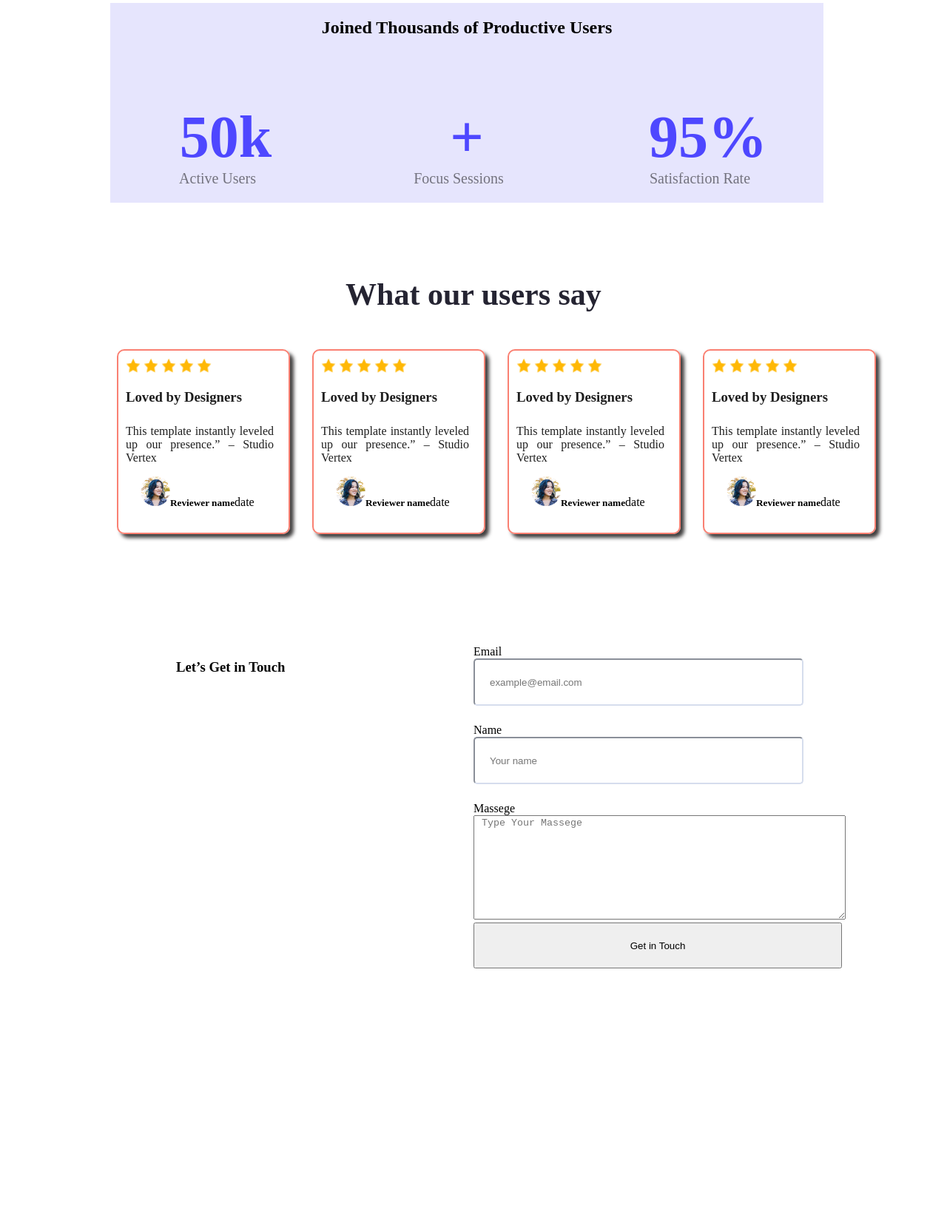
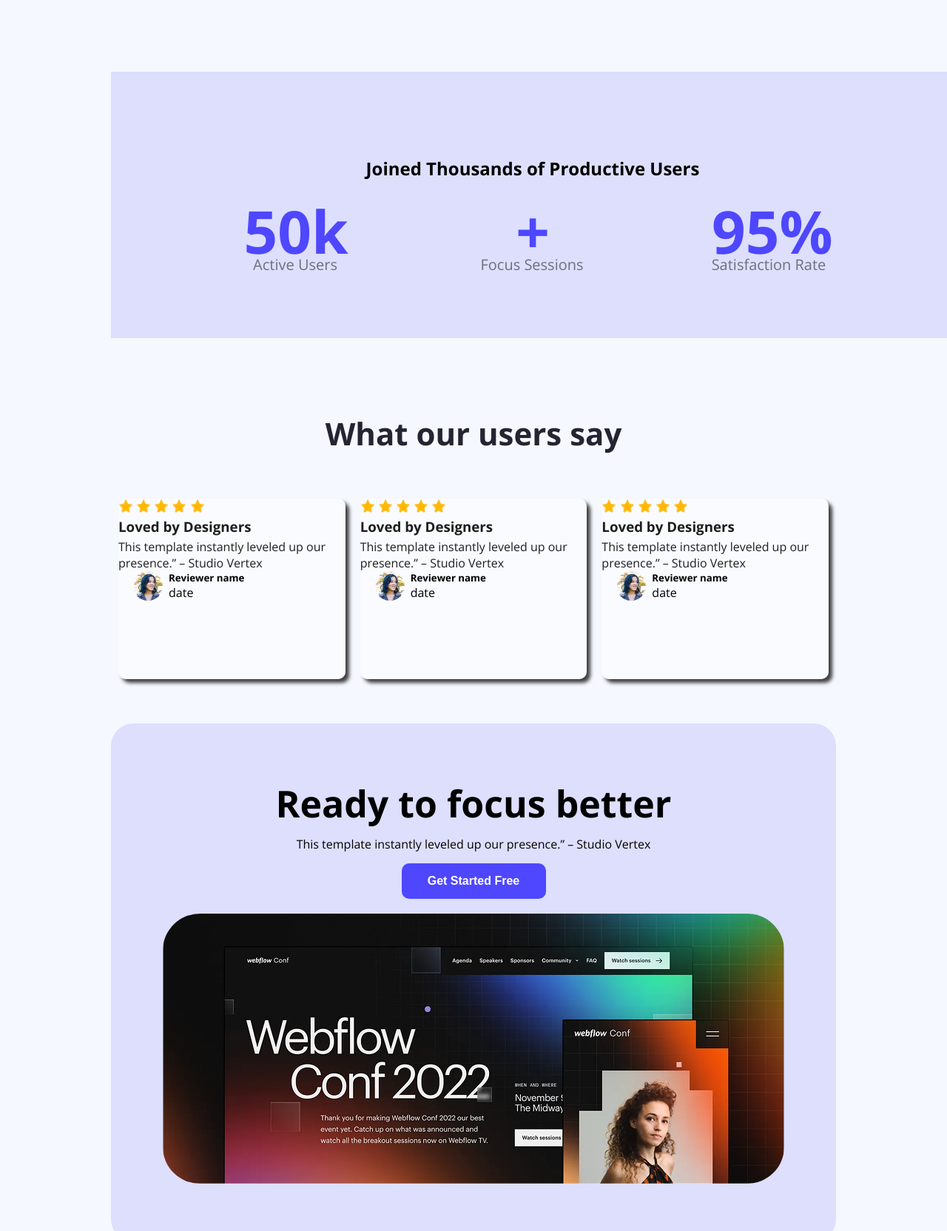
Before and after one commit to billalHossain-byte/fast-assignment, a plain HTML site: page index.html in a window 1280 px wide. Shown: the part 1136-2800 px from the top of the page at 74% size. Before the commit the page ends 2603 px from the top, so only its background shows below. Drawn offline with nearby package versions, Linux system fonts and the light colour scheme.

Commit message:
third commit

```diff
--- a/index.css
+++ b/index.css
@@ -1,22 +1,33 @@
 
 
 
-/* *body{
-    margin: 50px;
-    padding: 50px; */
+.open-sans-normal {
+  font-family: "Open Sans", sans-serif;
+  font-optical-sizing: auto;
+  font-style: normal;
+  font-variation-settings:
+    "wdth" 100;
+}
+
+*{
+    margin: 0;
+    padding: 0;
+    box-sizing: border-box;
+
+    /* background-color: bisque; */
+
+}
+
+body{
+    background-color: #F5F8FF;
+}
 
 header{
-    background-image: url('../Assets/Hero-bg.png');
-    height: 600px;
+    background-image: url('./Assets/Hero-bg.png');
+    height: 700px;
     width: 100%;
     background-position:0%;
-}
-
-.inter-uniquifier {
-  font-family:"Inter", sans-serif;
-  font-optical-sizing: auto;
-  font-weight:<weight>;
-  font-style:normal;
+    justify-content: center;
 }
 
 .logo-head{
@@ -27,6 +38,7 @@ header{
     align-items: center;
     margin-left: 150px;
     margin-right: 150px;
+    padding: 10px;
 }
 .logo-title{
     color: rgba(78, 71, 255, 1);
@@ -42,16 +54,14 @@ header{
     padding: 18px 36px;
     border-radius: 10px;
 }
-
 .banner{
     display: flex;
     justify-content: center;
     align-items:center ;
-
+    padding-top: 05%;
 }
 .bannar-content{
     width: 950px;
-    /* height: 237px; */
     font-size: 65px;
     font-weight: bold;
     text-align: center;
@@ -60,6 +70,7 @@ header{
 .button{
     display: flex;
     justify-content: center;
+    padding-top: 30px;
 
 }
 .stay-focused-button{
@@ -79,38 +90,53 @@ header{
 /* section  */
 .section-01{
     display: flex;
-    justify-content:space-around;
+    /* justify-content:space-around; */
     align-items: center;
+    justify-content: space-between;
     gap: 50;
     margin-left: 141px;
     margin-right: 159px;
     padding-top: 100px;
-
 }
 .acton-title{
     font-weight: bold;
     font-size: 42px;
     color:#252432;
+    padding: 10px;
+    width: 517px;
+    height: 49px;
 }
 .section-2{
     display:flex;
-    justify-content:center;
+    justify-content:space-around;
+    align-items: center;
+    width: 1140px;
+    height: 360px;
+    background-color: rgba(14, 7, 232, 0.100);
     margin-top: 100px;
-    text-align: center;
-    margin-left: 141px;
-    margin-right: 159px;
-    background-color: rgba(14, 7, 232, 0.100);
-
+    margin-left: 150px;
+    margin-right: 150px;
 }
 
+.element{
+    display: flex;
+    align-items: center;
+    justify-items: center;
+    justify-content: space-between;
+    padding-top: 10px;
+}
 .user-section{
         text-align: center;
         margin-top: 0%;
         padding-top: 0%;
 }
+
+
 .action-discription{
-    font-size: 30px;
-    line-height: 30px;
+    font-size: 24px;
+    padding: 36px 12px;
+    height:60px;
+    width: 517px;
 }
 .btn-primary{
     background-color:rgba(78, 71, 255, 1);
@@ -122,12 +148,18 @@ header{
     height: 48px;
     width: 229px;
     align-items: center;
-    justify-content: center;
+    /* justify-content: center; */
+    padding: 10px;
+    margin-top: 60px;
+
+
+
 }
 .action-profile{
     border-radius: 45px;
     width: 403px;
     height: 328px;
+    /* padding: 878px 195px; */
 }
 
 .element{
@@ -150,10 +182,13 @@ header{
 }
 .for-paragraph{
     font-size: 20px;
-    width: 146px;
+    width: 160px;
     height: 24px;
     color: rgba(0, 0, 0, 0.5);
+    padding-top: 70px;
 }
+
+/* .What-our-users-say */
 
 .What-our-users-say{
     margin-top: 100px;
@@ -162,16 +197,20 @@ header{
     font-size: 42px;
     color: rgba(37, 36, 50, 1);
 }
-
 .Card-container{
-    width: 300px;
-    border: 2px solid salmon;
-    padding:10px;
-    text-align: justify;
+    width: 367px;
+    height: 244px;
+    background-color: rgba(255, 255, 255, 0.5);
     border-radius: 10px;
     box-shadow: 05px 05px 05px rgb(65, 63, 63);
     margin-top: 50px;
 
+}
+.review-card{
+    display: flex;
+    justify-content:space-between;
+    gap: 20px;
+    padding: 10px;
 }
 .card-section{
     margin-left: 150px;
@@ -181,13 +220,17 @@ header{
 .star{
     width: 20px;
     height: 20px;
-    gap: 4px;
 }
 
 .comment{
     height: 29px;
     width: 210px;
     color: rgba(30, 30, 30, 1);
+}
+
+.reviewer{
+    display: flex;
+    align-items: center;
 }
 
 .Studio-Vertex{
@@ -202,68 +245,168 @@ header{
     width: 40px;
 }
 
-.review-card{
-      display:flex;
-      gap: 30px;
-}
 .p-h-tag{
     display: flex;
-    align-items: baseline;
-    align-content: center;
     margin-left: 10px;
     padding-left: 10px;
+    align-items: center;
+    gap: 8px;
+}
+
+/* from section */
+
+.form-culomn form{
+    display: flex;
+    justify-content: space-between;
+    gap: 100px;
+    align-items: center;
+
+}
+
+form .login-form .title{
+    font-size: 98px;
+    font-weight: 800px;
+}
+form .login-form{
+    width: px;
+}
+
+.form-culomn form .label-input{
+    display: flex;
+    flex-direction: column;
+    width: 550px;
+    gap: 20px;
+
+}
+
+.form-culomn form .label-input input{
+    width: 100%;
+    padding: 24px;
+    border-radius: 10px;
+    font-size: 20px;
+    border: none;
+    outline: none;
+    background-color: white;
+}
+
+.form-culomn form .label-input textarea{
+    width: 100%;
+    padding: 24px;
+    border-radius: 10px;
+    font-size: 20px;
+    border: none;
+    outline: none;
+    background-color: white;
+}
+
+.form-culomn form button{
+    width: 100%;
+    padding: 18px 36px;
+    background-color: blue;
+    color: white;
+    font-size: 20px;
+    font-weight: 700;
+    border: none;
+    border-radius: 10px;
+
+}
+    .form-culomn{
+        width: 1050px;
+        margin: 70px auto;
     }
 
 
-.from{
-    padding: 150px;
+.footer-logo{
     display: flex;
-    gap: 100px;
+    font-size: 80px;
+    font-weight: bold;
+    justify-content: center;
+    padding-top: 0px;
+    padding-bottom: 0%;
+    color:rgba(78, 71, 255, 1);
+    margin-left: 150px;
+    margin-right: 150px;
 }
 
-.input-form input[type=text]{
-    height: 34px;
-    border-radius: 5px;
-    background-color: wheat;
-    /* display: block; */
-    width: 100%;
+.footer-description{
+    display: flex;
+    height: 48px;
+    width: 531;
+    margin-top: 20px;
+    font-size: 32px;
+    justify-content:end;
+    text-align:center;
+    color:rgba(137, 135, 161, 1);
+    margin-left: 150px;
+    margin-right: 150px;
 }
 
-/* footer section */
-footer{
-    padding: 150px 230px;
+nav ul{
     display: flex;
-    gap: 100px;
+    justify-content:center;
+    gap: 50px;
+    margin-top: 50px;
+    padding-bottom: 50px;
+    padding-top: 20px;
 }
 
-.footer-cloum {
-    width: 50%;
-}
-footer input[type="text"]{
-    height: 40px;
-    width: 100%;
-    gap: 10px;
-    border-radius: 05px;
-    background-color: white;
-    color: rgba(0, 0, 0, 0.5;)
-    display:block;
-    padding:10px 20px;
-    margin-bottom: 24px;
-    /* border:none; */
-    border-color: rgba(214, 221, 237, 1)
+ul li{
+    list-style: none;
+    font-size: 16px;
 }
 
-textarea{
-    width: 497px;
-    height: 135px;
+a{
+    display: flex;
+    text-decoration: none;
+    color: rgba(137, 135, 161, 1);
+    font-size: 25px;
 }
 
-.get-button{
-    width: 498px;
-    height: 62px;
+/* post card */
+.post{
+    display: flex;
+    justify-content: center;
+    background-color: rgba(14, 7, 232, 0.100);
+    align-items: center;
+    margin-top: 50px;
+    height: 700px;
+    gap: 20px;
+    border-radius: 30px;
+    margin-left: 150px;
+    margin-right: 150px;
+}
+
+.post-card{
+    justify-items: center;
+    gap: 20px;
+}
+
+.post-title{
+    font-size: 50px;
+    font-weight: bold;
+    padding-bottom: 10px;
+}
+
+img{
+    border-radius: 50px;
+}
+
+.button-for-post{
+    padding-top: 15px;
+    padding-bottom: 20px;
+}
+
+.post-button{
+    width: 195px;
+    height: 48px;
+    background-color:rgba(78, 71, 255, 1);
+    font-size: 16px;
+    font-weight: bold;
+    color: rgba(255, 255, 255, 1) ;
+    border-radius: 10px;
+    border: none;
 
 }
 
-.section-title{
 
-}
+/* @media screen and (max-width: 992px){ */
--- a/index.html
+++ b/index.html
@@ -1,21 +1,29 @@
 <!DOCTYPE html>
 <html lang="en">
   <head>
-    <meta charset="UTF-8">
-    <meta name="viewport" content="width=device-width, initial-scale=1.0">
+    <meta charset="UTF-8" />
+    <meta name="viewport" content="width=device-width, initial-scale=1.0" />
     <title>Web flow Agencies</title>
-    <link rel="stylesheet" href="index.css">
+    <link rel="preconnect" href="https://fonts.googleapis.com" />
+    <link rel="preconnect" href="https://fonts.gstatic.com" crossorigin />
+    <link
+      href="https://fonts.googleapis.com/css2?family=Inter:ital,opsz,wght@0,14..32,100..900;1,14..32,100..900&family=Open+Sans:ital,wght@0,300..800;1,300..800&family=Raleway:ital,wght@0,100..900;1,100..900&display=swap"
+      rel="stylesheet"
+    />
+    <link rel="stylesheet" href="index.css" />
   </head>
-<body>
+  <body class="open-sans-normal">
     <!--Headar section-->
     <header>
       <section class="logo-head">
-            <h1 class="logo-title">LOGO</h1>
+        <h1 class="logo-title">:)BILLAL</h1>
         <button class="singup-button" type="button">Sing Up</button>
       </section>
 
       <div class="banner">
-            <h1 class="bannar-content">Cool Dark UI Template for Webflow Agencies!</h1>
+        <h1 class="bannar-content">
+          Cool Dark UI Template for Webflow Agencies!
+        </h1>
       </div>
 
       <div class="button">
@@ -28,17 +36,23 @@
       <section class="section-01">
         <div class="action">
           <h4 class="acton-title">See It in Action</h4>
-                <p class="action-discription">Explore the live preview and imagine your brand in this bold new look.</p>
+          <p class="action-discription">
+            Explore the live preview and imagine your brand in this bold new
+            look.
+          </p>
           <button class="btn-primary">Launch Live Preview</button>
         </div>
         <div>
-            <img class="action-profile"src="Assets/wc-mini.png" alt=""></div>
+          <img class="action-profile" src="Assets/wc-mini.png" alt="" />
+        </div>
       </section>
-
+      <!--User section-->
       <section class="section-2">
         <div class="user-section">
           <div class="head">
-                <h1 class="productive-users">Joined Thousands of Productive Users</h1>
+            <h1 class="productive-users">
+              Joined Thousands of Productive Users
+            </h1>
           </div>
           <div class="element">
             <div class="About-items">
@@ -56,108 +70,138 @@
               <p class="item-description for-paragraph">Satisfaction Rate</p>
             </div>
           </div>
-
         </div>
-
       </section>
 
       <section class="card-section">
-            <div class=" What-our-users-say">What our users say
-            </div>
+        <div class="What-our-users-say">What our users say</div>
+        <!--review-card-->
         <div class="review-card">
-
           <div class="Card-container">
             <div class="Card">
-                    <img class="star" src="Assets/icon-star.png" alt="">
-                    <img class="star"  src="Assets/icon-star.png" alt="">
-                    <img class="star"  src="Assets/icon-star.png" alt="">
-                    <img class="star"  src="Assets/icon-star.png" alt="">
-                    <img class="star"  src="Assets/icon-star.png" alt="">
-                    <h3 class="comment"> Loved by Designers</h3>
-                    <p class="Studio-Vertex">This template instantly leveled up our presence.” – Studio Vertex</p>
-                </div>
+              <img class="star" src="Assets/icon-star.png" alt="" />
+              <img class="star" src="Assets/icon-star.png" alt="" />
+              <img class="star" src="Assets/icon-star.png" alt="" />
+              <img class="star" src="Assets/icon-star.png" alt="" />
+              <img class="star" src="Assets/icon-star.png" alt="" />
+              <h3 class="comment">Loved by Designers</h3>
+              <p class="Studio-Vertex">
+                This template instantly leveled up our presence.” – Studio
+                Vertex
+              </p>
               <div class="p-h-tag">
-                            <img class="avatar-pc" src="Assets/avatar.png" alt="">
-                            <h5>Reviewer name</h5> <br>
+                <img class="avatar-pc" src="Assets/avatar.png" alt="" />
+                <div>
+                  <h5>Reviewer name</h5>
                   <p>date</p>
                 </div>
               </div>
-
-            <div class="Card-container">
-                <div class="Card">
-                    <img class="star" src="Assets/icon-star.png" alt="">
-                    <img class="star"  src="Assets/icon-star.png" alt="">
-                    <img class="star"  src="Assets/icon-star.png" alt="">
-                    <img class="star"  src="Assets/icon-star.png" alt="">
-                    <img class="star"  src="Assets/icon-star.png" alt="">
-                    <h3 class="comment"> Loved by Designers</h3>
-                    <p class="Studio-Vertex">This template instantly leveled up our presence.” – Studio Vertex</p>
-                </div>
-                        <div class="p-h-tag">
-                            <img class="avatar-pc" src="Assets/avatar.png" alt="">
-                            <h5>Reviewer name</h5> <br>
-                            <p>date</p>
-                        </div>
-            </div>
-
-            <div class="Card-container">
-                <div class="Card">
-                    <img class="star" src="Assets/icon-star.png" alt="">
-                    <img class="star"  src="Assets/icon-star.png" alt="">
-                    <img class="star"  src="Assets/icon-star.png" alt="">
-                    <img class="star"  src="Assets/icon-star.png" alt="">
-                    <img class="star"  src="Assets/icon-star.png" alt="">
-                    <h3 class="comment"> Loved by Designers</h3>
-                    <p class="Studio-Vertex">This template instantly leveled up our presence.” – Studio Vertex</p>
-                </div>
-                        <div class="p-h-tag">
-                            <img class="avatar-pc" src="Assets/avatar.png" alt="">
-                            <h5>Reviewer name</h5> <br>
-                            <p>date</p>
             </div>
           </div>
           <div class="Card-container">
             <div class="Card">
-                    <img class="star" src="Assets/icon-star.png" alt="">
-                    <img class="star"  src="Assets/icon-star.png" alt="">
-                    <img class="star"  src="Assets/icon-star.png" alt="">
-                    <img class="star"  src="Assets/icon-star.png" alt="">
-                    <img class="star"  src="Assets/icon-star.png" alt="">
-                    <h3 class="comment"> Loved by Designers</h3>
-                    <p class="Studio-Vertex">This template instantly leveled up our presence.” – Studio Vertex</p>
-                </div>
+              <img class="star" src="Assets/icon-star.png" alt="" />
+              <img class="star" src="Assets/icon-star.png" alt="" />
+              <img class="star" src="Assets/icon-star.png" alt="" />
+              <img class="star" src="Assets/icon-star.png" alt="" />
+              <img class="star" src="Assets/icon-star.png" alt="" />
+              <h3 class="comment">Loved by Designers</h3>
+              <p class="Studio-Vertex">
+                This template instantly leveled up our presence.” – Studio
+                Vertex
+              </p>
               <div class="p-h-tag">
-                            <img class="avatar-pc" src="Assets/avatar.png" alt="">
-                            <h5>Reviewer name</h5> <br>
+                <img class="avatar-pc" src="Assets/avatar.png" alt="" />
+                <div>
+                  <h5>Reviewer name</h5>
                   <p>date</p>
                 </div>
               </div>
             </div>
+          </div>
+          <div class="Card-container">
+            <div class="Card">
+              <img class="star" src="Assets/icon-star.png" alt="" />
+              <img class="star" src="Assets/icon-star.png" alt="" />
+              <img class="star" src="Assets/icon-star.png" alt="" />
+              <img class="star" src="Assets/icon-star.png" alt="" />
+              <img class="star" src="Assets/icon-star.png" alt="" />
+              <h3 class="comment">Loved by Designers</h3>
+              <p class="Studio-Vertex">
+                This template instantly leveled up our presence.” – Studio
+                Vertex
+              </p>
+              <div class="p-h-tag">
+                <img class="avatar-pc" src="Assets/avatar.png" alt="" />
+                <div>
+                  <h5>Reviewer name</h5>
+                  <p>date</p>
+                </div>
+              </div>
+            </div>
+          </div>
+        </div>
+      </section>
+<!--Post Card-->
+      <section class="post">
+        <div class="post-card">
+          <h1 class="post-title">Ready to focus better</h1>
+          <p class="post-description">
+            This template instantly leveled up our presence.” – Studio Vertex
+          </p>
+          <div class="button-for-post">
+            <input class="post-button" type="button" value="Get Started Free" />
+          </div>
+          <img src="Assets/wc-big.png" alt="" />
+        </div>
       </section>
 
-        <section class="post">
+      <!--Form section-->
+      <div class="form-culomn">
+        <form action="">
+          <div class="login-form">
+            <h3 class="title">Let’s Get in Touch</h3>
+          </div>
+          <div class="label-input">
+            <label for="">Email</label>
+            <input type="text" name="" id="" placeholder="example@email.com" />
 
-        </section>
-        </section>
-    </main>
-    <footer class="secondary-bg">
-        <div class="footer-cloum">
-            <h3 class="section-title">Let’s Get in Touch</h3>
+            <label for="">Name</label>
+            <input type="text" name="" id="" placeholder="Full Name" />
+
+            <area-lable>Message</area-lable>
+            <textarea rows="6" name="" id="" placeholder="Type Your Message"></textarea>
+            <div><button>Get-in-Touch</button></div>
+
+
           </div>
-        <div class="footer-cloum">
-            <!-- <h3 class=" section-title"></h3> -->
-             <form action="">
-                <label for="">Email</label>
-                <input type="text" name="" id="" placeholder="example@email.com">
-                <label for="">Name</label>
-                <input type="text" name="" id="" placeholder="Your name">
-
-                <area-lable>Massege</area-lable>
-                <textarea name="" id="" cols="30" rows="10" placeholder=" Type Your Massege"></textarea>
-                <input class="get-button" type="button" value="Get in Touch">
         </form>
       </div>
+    </main>
+
+    <footer>
+      <section class="logo-section">
+        <div>
+          <h1 class="footer-logo">:)BILLAL</h1>
+          <p class="footer-description">
+            Ready to elevate your online presence? Contact us today to discuss
+            your project and discover how we can bring your vision to life.
+          </p>
+        </div>
+      </section>
+
+      <section class="navber-setion">
+        <div class="navber">
+          <nav>
+            <ul>
+              <li><a href=""> Home</a></li>
+              <li><a href="">About</a></li>
+              <li><a href="">How it Works</a></li>
+              <li><a href="">Service</a></li>
+            </ul>
+          </nav>
+        </div>
+      </section>
     </footer>
-
   </body>
 </html>
```
Lines whose indentation alone changed are shown as unchanged.
